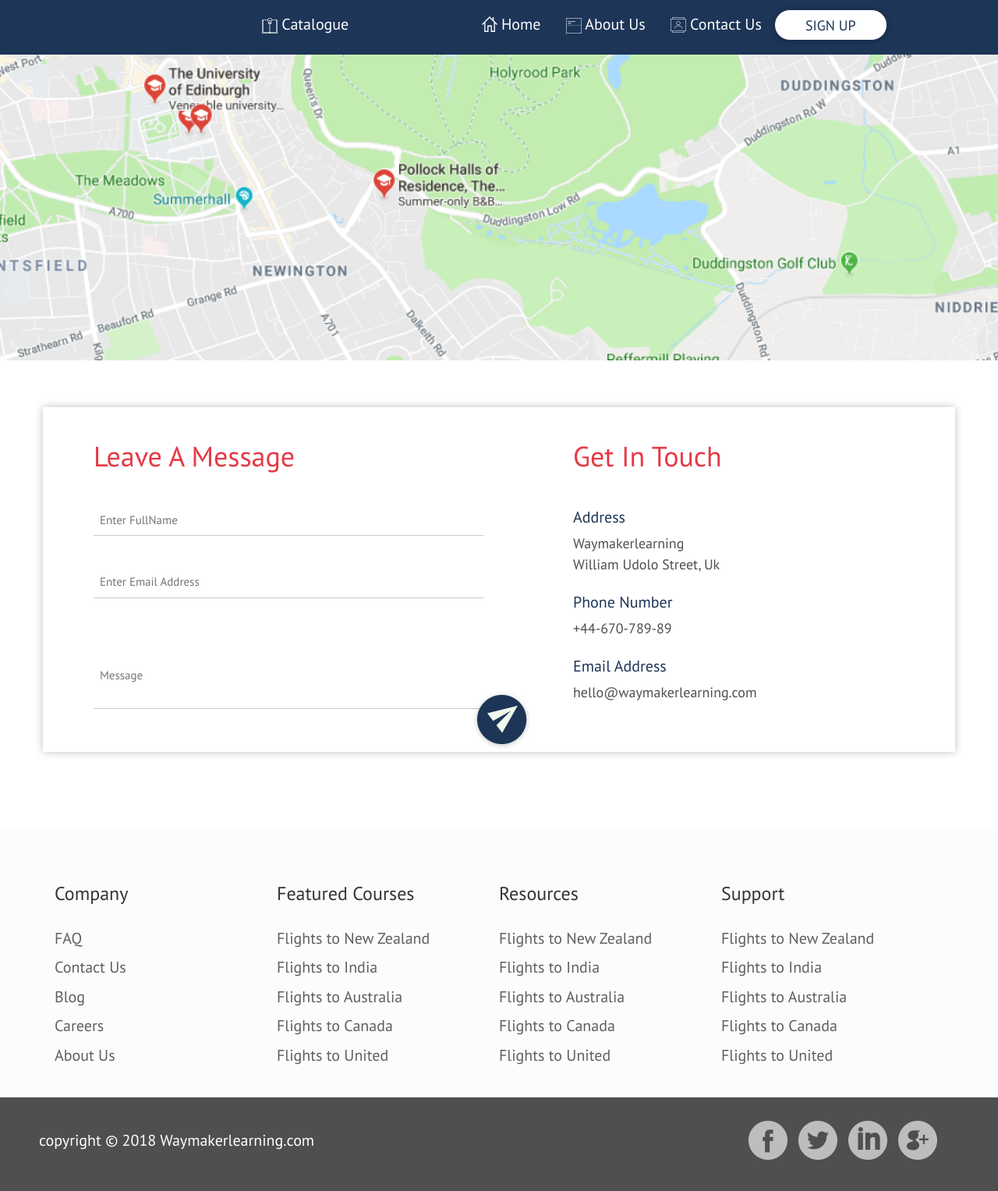
After one commit to WayMakerDigital/LMS-UI, a PHP site: page /WayMaker/contact.html in a window 1280 px wide. The commit adds this page. Shown: the whole page at 78% size. Run offline with PHP 8.4, Linux system fonts and the light colour scheme.

Commit message:
updated privacy page and contact page

```diff
--- /dev/null
+++ b/WayMaker/contact.html
@@ -0,0 +1,160 @@
+<!DOCTYPE html>
+<html>
+<head>
+	<title></title>
+	<meta charset="utf-8" />
+    <meta http-equiv="X-UA-Compatible" content="IE=edge,chrome=1" />
+    <meta content='width=device-width, initial-scale=1.0, maximum-scale=1.0, user-scalable=0' name='viewport' />
+    <link rel="stylesheet" href="https://www.w3schools.com/w3css/4/w3.css">
+    <link href="font-awesome-4.7.0/css/font-awesome.min.css" rel="stylesheet" />
+    <link href="font-awesome-4.7.0/css/font-awesome-animation.min.css" rel="stylesheet" />
+    <link href="css/style.css" rel="stylesheet"/>
+    <link rel="stylesheet" type="text/css" href="css/smallerscreen.css">
+    <link href="https://fonts.googleapis.com/css?family=PT+Sans" rel="stylesheet">
+    <style>
+        @media (max-width: 768px) {
+            .w3-col.s12 {
+                width: 99.9999%;
+            }
+        }
+    </style>
+</head>
+<body>
+    <header>
+        <div class="w3-bar w3-red">
+            <a href="#" class="w3-bar-item w3-button brand-logo"><img src="images/catalogue.png" alt="catalogue icon"> Catalogue</a>
+            <div class="brand-navigation">
+                <a href="#" class="w3-bar-item w3-button w3-hide-small"><img src="images/home.png" id="home-icon"> Home</a>
+                <a href="#" class="w3-bar-item w3-button w3-hide-small"><img src="images/about.png" id="about-icon"> About Us</a></a>
+                <a href="#" class="w3-bar-item w3-button w3-hide-small"><img src="images/contact.png" id="contact-icon"> Contact Us</a>
+                <a href="javascript:void(0)" class="w3-bar-item w3-button w3-right w3-hide-large w3-hide-medium" onclick="myFunction()">&#9776;</a>
+                <div id="signup-div">
+                    <a class="btn w3-hide-small" id="signup" style="margin-top: 4px;">SIGN UP</a>
+                </div>
+            </div>
+        </div>
+
+        <div id="navbar-small" class="w3-bar-block w3-red w3-hide w3-hide-large w3-hide-medium">
+            <a href="#" class="w3-bar-item w3-button"><img src="images/home.png" id="home-icon"> Home</a>
+            <a href="#" class="w3-bar-item w3-button"><img src="images/about.png" id="about-icon"> About Us</a>
+            <a href="#" class="w3-bar-item w3-button"><img src="images/contact.png" id="contact-icon"> Contact Us</a>
+            <a class="btn" id="signup" style="margin-top: 4px;">SIGN UP</a>
+        </div>
+    </header>
+
+    <div>
+        <img src="images/map.png" alt="map" style="width: 100%; height: auto;">
+    </div>
+    <div style="margin-top: 60px; margin-bottom: 100px;">
+        <div class="w3-row w3-container" style="box-shadow: 0px 0px 10px rgba(0, 0, 0, 0.25); padding-bottom: 40px;">
+            <div class="w3-col s12 m7 l7">
+                <div style="padding-left: 50px;">
+                    <p class="getintouch">Leave A Message</p>
+                    <div>
+                        <form>
+                            <p>
+                              <input class="w3-input" type="text" placeholder="Enter FullName">
+                            </p>
+                            <p>
+                              <input class="w3-input" type="text" placeholder="Enter Email Address" style="margin-top: 40px;">
+                            </p>
+                            <p>
+                              <textarea class="w3-input" placeholder="Message" style="margin-top: 80px;"></textarea>
+                            </p>
+                            <button class="w3-btn"><img src="images/send.png" id="send"></button>
+                        </form>
+                    </div>
+                </div>
+            </div>
+            <div class="w3-col s12 m5 l5">
+                <div>
+                    <p class="getintouch">Get In Touch</p>
+                    <div>
+                        <p class="address">Address</p>
+                        <p class="waymaker">Waymakerlearning <br>William Udolo Street, Uk</p>
+                    </div>
+                    <div>
+                        <p class="address">Phone Number</p>
+                        <p class="waymaker">+44-670-789-89</p>
+                    </div>
+                     <div>
+                        <p class="address">Email Address</p>
+                        <p class="waymaker">hello@waymakerlearning.com</p>
+                    </div>
+                </div>
+            </div>
+        </div>
+    </div>
+    <footer id="privacy-footer">
+        <div class="w3-row w3-container">
+            <div class="w3-col s12 m3 l3">
+                <p class="company">Company</p>
+                <div class="footer-components">
+                  <p><a href="">FAQ</a></p>
+                  <p><a href="">Contact Us</a></p>
+                  <p><a href="">Blog</a></p>
+                  <p><a href="">Careers</a></p>
+                  <p><a href="">About Us</a></p>
+                </div>
+            </div>
+            <div class="w3-col s12 m3 l3">
+                <p class="company">Featured Courses</p>
+                <div class="footer-components">
+                  <p><a href="">Flights to New Zealand</a></p>
+                  <p><a href="">Flights to India</a></p>
+                  <p><a href="">Flights to Australia</a></p>
+                  <p><a href="">Flights to Canada</a></p>
+                  <p><a href="">Flights to United</a></p>
+                </div>
+            </div>
+            <div class="w3-col s12 m3 l3">
+                <p class="company">Resources</p>
+                <div class="footer-components">
+                  <p><a href="">Flights to New Zealand</a></p>
+                  <p><a href="">Flights to India</a></p>
+                  <p><a href="">Flights to Australia</a></p>
+                  <p><a href="">Flights to Canada</a></p>
+                  <p><a href="">Flights to United</a></p>
+                </div>
+            </div>
+            <div class="w3-col s12 m3 l3">
+                <p class="company">Support</p>
+                <div class="footer-components">
+                  <p><a href="">Flights to New Zealand</a></p>
+                  <p><a href="">Flights to India</a></p>
+                  <p><a href="">Flights to Australia</a></p>
+                  <p><a href="">Flights to Canada</a></p>
+                  <p><a href="">Flights to United</a></p>
+                </div>
+            </div>
+        </div>
+        <div id="copyright-div">
+            <div class="w3-row">
+                <div class="w3-col s12 m8 l9">
+                    <p id="copy">copyright &copy 2018 Waymakerlearning.com</p>
+                </div>
+                <div class="w3-col s12 m4 l3">
+                    <div id="footer-icons">
+                        <a href=""><img src="images/facebook.png" class="img-responsive" alt="facebook"></a>
+                        <a href=""><img src="images/twitter.png" class="img-responsive" alt="twitter"></a>
+                        <a href=""><img src="images/linkedin.png" class="img-responsive" alt="linkedin"></a>
+                        <a href=""><img src="images/googleplus.png" class="img-responsive" alt="googleplus"></a>
+                    </div>
+                </div>
+            </div>
+        </div>
+    </footer>
+
+
+    <script>
+        function myFunction() {
+            var x = document.getElementById("navbar-small");
+            if (x.className.indexOf("w3-show") == -1) {
+                x.className += " w3-show";
+            } else {
+                x.className = x.className.replace(" w3-show", "");
+            }
+        }
+    </script>
+</body>
+</html>
--- a/WayMaker/css/smallerscreen.css
+++ b/WayMaker/css/smallerscreen.css
@@ -1,22 +1,48 @@
+@media screen and (max-width: 768px) {
+	.w3-btn {
+		left: 65%;
+	}
+}
 @media screen and (max-width: 768px) {
 	#copy {
 		margin-left: 0;
 		margin-top: 0;
 	}
-	.navbar-brand {
-		position: static;
-		margin-top: 0;
-	}
-	.navigation {
+	.brand-logo {
 		position: static;
 	}
+	.w3-red {
+		height: auto;
+	}
+	#navbar-small {
+		height: auto;
+	    padding-bottom: 40px;
+	    margin-top: -40px;
+	}
+	.w3-input {
+        width: 100%;
+	}
+	.w3-btn {
+		left: 55%;
+	}
 }
-@media screen and (min-width: 770px) and (max-width: 1000px) {
-	.navigation, .navbar-brand {
+@media screen and (min-width: 570px) and (max-width: 1000px) {
+	.brand-logo {
 		position: static;
 	}
+	.brand-navigation {
+    	position: static!important;
+	}
+	#signup-div {
+    	float: left;
+    	margin-left: 0;
+	}
+	.w3-input {
+		width: 350px;
+	}
 }
-@media screen and (min-width: 1010px) and (max-width: 1250px) {
-	.navigation {
-		left: 40%;
+@media screen and (min-width: 1010px) and (max-width: 1350px) {
+	#signup-div {
+       margin-left: 0;
 	}
+}
--- a/WayMaker/css/style.css
+++ b/WayMaker/css/style.css
@@ -1,39 +1,45 @@
 body {
 	font-family: 'PT Sans', sans-serif;
 }
-.navbar>.container .navbar-brand,
-.navbar>.container-fluid .navbar-brand,
-.navbar-nav>li>a {
-	font-size: 20px;
-	color: #FFFFFF;
+.w3-red {
+	background: #1D3557!important;
+    height: 70px;
+    border-radius: 0!important;
+    font-size: 20px;
+    padding-top: 8px;
 }
-.navbar-brand {
-	margin-top: 6px;
+.brand-logo {
 	position: absolute;
     left: 25%;
 }
-.navbar-nav>li>a:hover {
-	color: #1D3557;
-	background: #fff;
+.brand-navigation {
+	position: absolute;
+    left: 47%;
 }
-.navigation {
-	position: absolute;
-	left: 47%;
+.btn {
+	display: inline-block;
+    margin-bottom: 0;
+    font-weight: normal;
+    text-align: center;
+    vertical-align: middle;
+    -ms-touch-action: manipulation;
+    touch-action: manipulation;
+    cursor: pointer;
+    background-image: none;
+    border: 1px solid transparent;
+    white-space: nowrap;
+    padding: 6px 12px;
+    font-size: 14px;
+    line-height: 1.42857143;
+    border-radius: 4px;
+    -webkit-user-select: none;
+    -moz-user-select: none;
+    -ms-user-select: none;
+    user-select: none;
 }
-.navbar-toggle {
-	background-color: #fff;
-}
-.navbar-toggle .icon-bar {
-	background-color: #1D3557;
-}
-.navbar-brand>img {
-    display: inline;
-}
-#home-icon {
-	margin-top: -5px;
-}
-#contact-icon {
-	margin-top: -3px;
+#signup-div {
+	float: right;
+	margin-left: 60px;
 }
 #signup {
 	background: #FFFFFF;
@@ -52,53 +58,63 @@ body {
 	background-color: #1D3557;
 	color: #fff;
 }
-#privacy {
-	border-bottom: 1px solid #E0E0E0;
+/*contact*/
+
+.getintouch {
+	font-size: 36px;
+	color: #E63946;
 }
-.nav-tabs>li>a {
+.address {
 	font-size: 20px;
-    color: #457B9D;
-    padding: 20px 0 20px 0;
-    text-align: center;
+	color: #1D3557;
 }
-.nav-tabs>li.active>a,
-.nav-tabs>li.active>a:hover,
-.nav-tabs>li.active>a:focus {
-    color: #457B9D;
-    border: transparent;
-    border-bottom: 3px solid #1D3557;
+.waymaker {
+	font-size: 18px;
+	color: #4F4F4F;
+	margin-top: -15px;
 }
-#policy-tab {
-	padding-top: 60px;
-	padding-bottom: 30px;
+.w3-input {
+	width: 500px;
 }
-.privacy-text {
-	font-size: 48px;
-	color: #3386B2;
+.w3-btn {
+	position: absolute;
+    left: 46%;
+    margin-top: -48px;
 }
-.details {
-	margin-top: 30px;
-	font-size: 24px;
-	text-align: justify;
-	color: #222222;
+.w3-btn:hover, .w3-btn:focus {
+	background: transparent;
+	background-color: transparent;
 }
-#privacy-footer {
-	background: #FCFCFC;
-	padding-top: 40px;
+#send {
+	width: 100%;
 }
-.company {
-	font-size: 24px;
-	color: #333333;
+
+/* footer */
+@media (min-width: 1200px) {
+	.w3-container {
+    	width: 1170px;
+	}
+}
+.w3-container {
+    margin-right: auto;
+    margin-left: auto;
+    padding-left: 15px;
+    padding-right: 15px;
+}
+.footer-components>p>a {
+	line-height: 16px;
+	font-size: 20px;
+	color: rgba(79, 79, 79, 0.91);
+	text-decoration: none;
+}
+.footer-components>p>a:hover {
+	text-decoration: underline;
 }
 .footer-components {
 	margin-top: 30px;
 	margin-bottom: 40px;
 }
-.footer-components>p>a {
-	line-height: 16px;
-	font-size: 20px;
-	color: rgba(79, 79, 79, 0.91);
-}
+
 #copyright-div {
 	background: #4F4F4F;
 	padding: 30px 0;
@@ -115,3 +131,55 @@ body {
 #footer-icons>a>img {
 	display: inline;
 }
+#privacy-tab {
+	border-bottom: 1px solid #E0E0E0;
+}
+#home-icon {
+	margin-top: -5px;
+}
+#contact-icon {
+	margin-top: -3px;
+}
+/* tab */
+#privacy-image {
+	width: 100%;
+}
+.tablink {
+	font-size: 20px;
+    color: #457B9D;
+    padding: 25px 0 25px 0;
+    text-align: center;
+}
+.tablink:hover {
+	color: #457B9D;
+    border: transparent;
+    border-bottom: 3px solid #1D3557;
+}
+.w3-border-red {
+	border-bottom: 3px solid #1D3557!important;
+}
+#policy-tab {
+	padding-top: 60px;
+	padding-bottom: 30px;
+}
+.privacy-text {
+	font-size: 48px;
+	color: #3386B2;
+	padding-top: 80px;
+	text-align: center;
+}
+.details {
+	margin-top: 30px;
+	font-size: 24px;
+	text-align: justify;
+	color: #222222;
+	padding-bottom: 35px;
+}
+#privacy-footer {
+	background: #FCFCFC;
+	padding-top: 40px;
+}
+.company {
+	font-size: 24px;
+	color: #333333;
+}
```
Also changed, not shown: WayMaker/privacy.html (+95 -58 lines), WayMaker/images/Ellipse (1).png (added), WayMaker/images/Ellipse.png (added), WayMaker/images/Vector (14).png (added), WayMaker/images/map.png (added), WayMaker/images/send.png (added), WayMaker/images/send2.png (added), WayMaker/images/send3.png (added).
